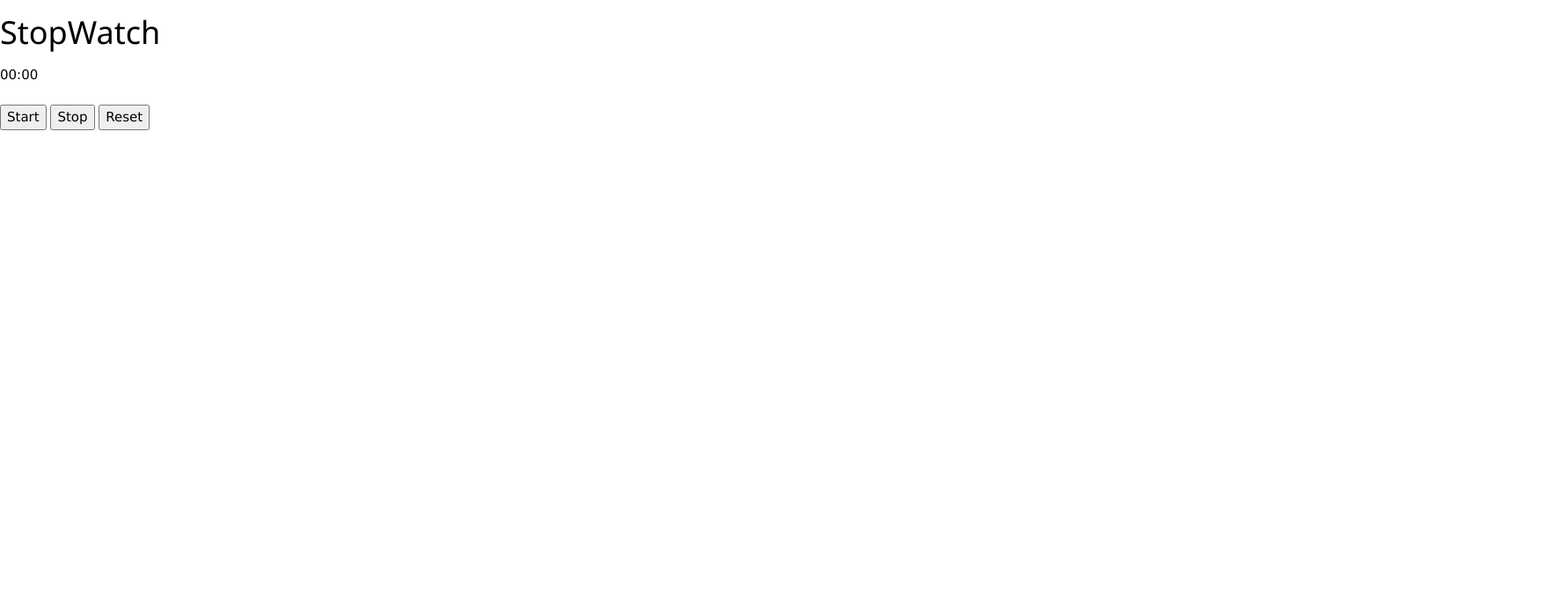
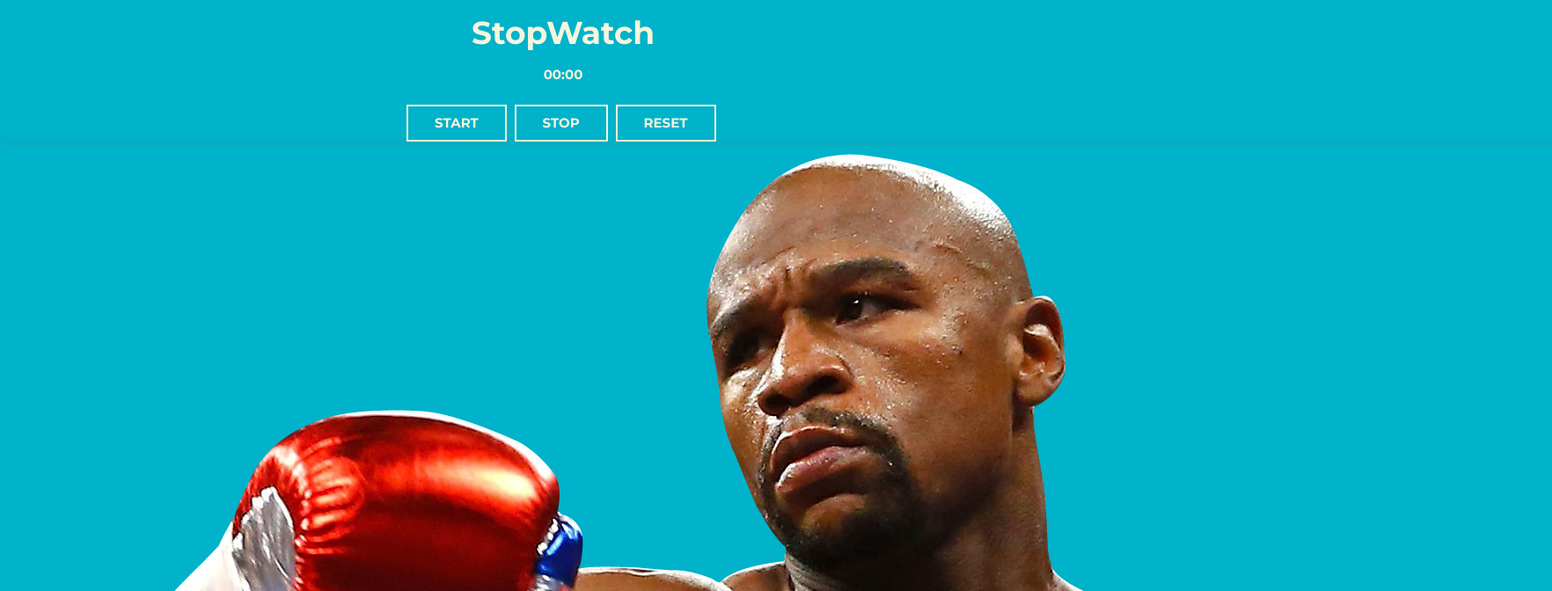
Before and after one commit to BuyaOak/stop-watch, a plain HTML site: page index.html in a window 1280 px wide. Shown: the top 672 px of the page at 88% size, 1764 px wide, since content can reach past the window. Drawn offline with nearby package versions, Linux system fonts and the light colour scheme.

Commit message:
basic styling

```diff
--- a/index.html
+++ b/index.html
@@ -5,12 +5,14 @@
   <meta http-equiv="X-UA-Compatible" content="IE=edge">
   <meta name="viewport" content="width=device-width, initial-scale=1.0">
   <link rel="stylesheet" href="http://www.w3schools.com/lib/w3.css">
+  <link rel="stylesheet" href="style.css">
+  <link href="https://fonts.googleapis.com/css2?family=Montserrat:wght@700&display=swap" rel="stylesheet">
   <title>Document</title>
 </head>
 <body>
   <div class="container">
     <h1 class = "id-title">StopWatch</h1>
-      <div>
+      <div class="timer">
         <span class= "seconds">00</span>:<span class="milliseconds">00</span>
       </div>
       <br>
@@ -19,6 +21,7 @@
       <button id= "stop-button">Stop</button>
       <button id= "reset-button">Reset</button>
     </div>
+    <image id= "floyd" src= stop-watch-images/Floyd.png >
   </div>
 </body>
 </html>
--- a/style.css
+++ b/style.css
@@ -1 +1,28 @@
-/*will add style soon
+* {
+  background:#00B2CA;
+}
+
+.id-title, .timer, .button-div {
+  text-align: center;
+  color: beige;
+  font-family: 'Montserrat', 'sans-serif';
+}
+
+#start-button, #stop-button, #reset-button {
+ display: inline-block;
+ padding: 0.5em 2em;
+ border: 0.16em solid beige;
+ margin: 0 0.3em 0.3em 0;
+ box-sizing: border-box;
+ text-decoration: none;
+ text-transform: uppercase;
+ font-family: 'Montserrat', 'sans-serif';
+ font-weight: 400;
+ color: beige;
+ text-align: center;
+}
+
+#floyd {
+  width: fit-content;
+  filter: drop-shadow(7px 7px 7px #666666);
+}
```
Also changed, not shown: stop-watch-images/Floyd.png (added), 1 other file.
